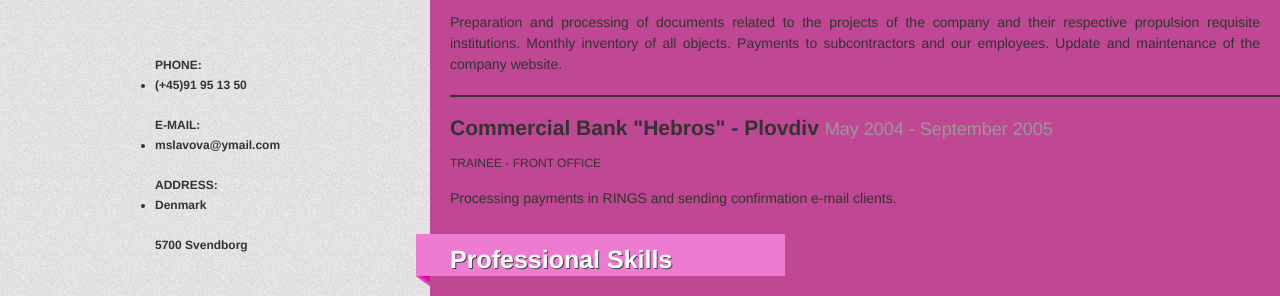
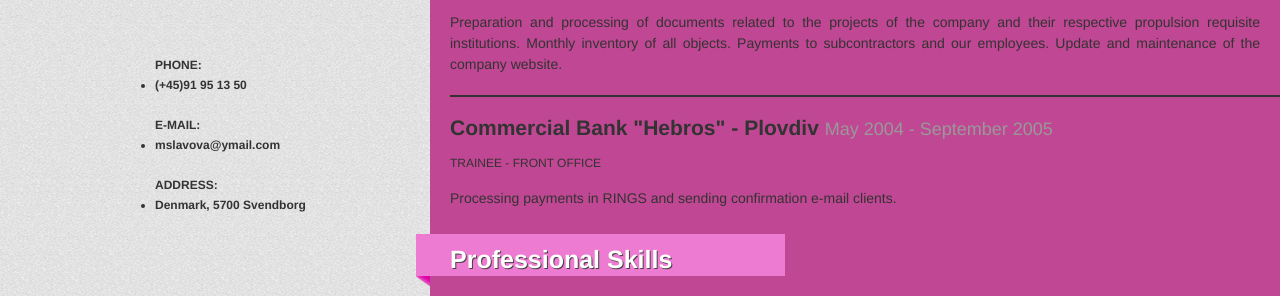
Before and after one commit to maiamiii/bootstrap, a plain HTML site: page bootstrap/index.html in a window 1280 px wide. Shown: the part 340-636 px from the top of the page. Drawn offline with nearby package versions, Linux system fonts and the light colour scheme.

Commit message:
Update bootstrap/index.html

```diff
--- a/bootstrap/index.html
+++ b/bootstrap/index.html
@@ -31,8 +31,8 @@
                                 E-MAIL:<br>
                             <li class="email">mslavova@ymail.com</li><br>
                                 ADDRESS:<br>
-                            <li class="address">Denmark</li><br>
-				5700 Svendborg
+                            <li class="address">Denmark, 5700 Svendborg</li><br>
+
                             </ul>
         </div>
       </div>
```
